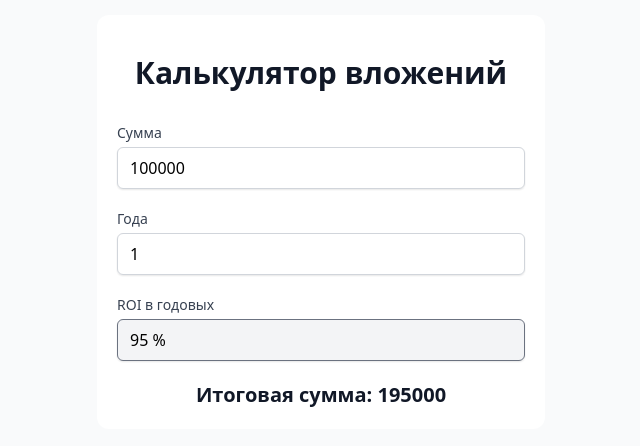
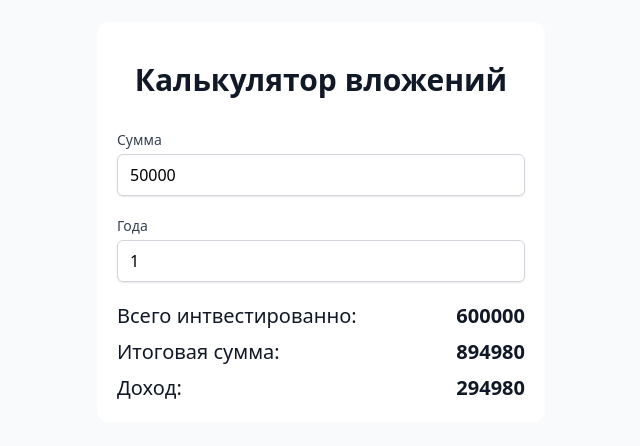
Before and after one commit to blackPavlin/russianestateincome, a Vue app in the folder client/: page /calculator in a window 1280 px wide. Shown: the part 178-624 px from the top of the page, without its empty margins (319-959 px from the left). Built offline with nearby package versions, Linux system fonts and the light colour scheme.

Commit message:
Добавил метатеги

```diff
--- a/client/public/index.html
+++ b/client/public/index.html
@@ -4,6 +4,13 @@
     <meta charset="utf-8">
     <meta http-equiv="X-UA-Compatible" content="IE=edge">
     <meta name="viewport" content="width=device-width,initial-scale=1.0">
+    <meta name="description" content="">
+    <meta property="og:image" content="/images/logo.png">
+    <meta property="og:image:type" content="image/png">
+    <meta property="og:image:width" content="216">
+    <meta property="og:image:height" content="180">
+    <meta property="og:description" content="">
+    <meta property="og:title" content="Russianestateincome">
     <link rel="icon" href="<%= BASE_URL %>favicon.ico">
     <title>Russianestateincome</title>
   </head>
--- a/client/src/views/Calculator.vue
+++ b/client/src/views/Calculator.vue
@@ -36,24 +36,25 @@
           </div>
         </div>
 
-        <div class="mb-5">
-          <label class="block text-sm font-medium text-gray-700"
-            >ROI в годовых</label
+        <div class="text-left">
+          <div
+            class="mt-5 text-xl font-medium text-gray-900 flex justify-between"
           >
+            <span>Всего интвестированно: </span>
+            <span class="font-bold">{{ totalInvestment.toFixed(0) }}</span>
+          </div>
 
-          <div class="mt-1 relative rounded-md shadow-sm">
-            <input
-              type="text"
-              value="95 %"
-              class="mt-1 block w-full rounded-md bg-gray-100 shadow-sm focus:border-indigo-300 focus:ring focus:ring-indigo-200 focus:ring-opacity-50"
-              disabled
-            />
+          <div
+            class="mt-2 text-xl font-medium text-gray-900 flex justify-between"
+          >
+            Итоговая сумма:
+            <span class="font-bold">{{ balance.toFixed(0) }}</span>
           </div>
-        </div>
 
-        <div class="text-center">
-          <div class="mt-5 text-xl font-bold text-gray-900">
-            Итоговая сумма: {{ summ.toFixed() }}
+          <div
+            class="mt-2 text-xl font-medium text-gray-900 flex justify-between"
+          >
+            Доход: <span class="font-bold">{{ profit.toFixed(0) }}</span>
           </div>
         </div>
       </form>
@@ -68,15 +69,36 @@ export default defineComponent({
   name: "Calculator",
   setup() {
     const form = reactive({
-      amount: 100000,
+      amount: 50000,
       years: 1,
     });
 
-    const summ = computed(() => form.amount * Math.pow(0.95 + 1, form.years));
+    // Всего инвестированно
+    const totalInvestment = computed(() => form.amount * form.years * 12);
+
+    // Всего на балансе
+    const balance = computed(() => {
+      const incomePerQuarters: number[] = [];
+
+      for (let i = 0; i < (form.years * 12) / 4; i += 1) {
+        const investments =
+          form.amount * 4 +
+          incomePerQuarters.reduce((prev, curr) => prev + curr * 0.43, 0);
+
+        incomePerQuarters.push(investments);
+      }
+
+      return incomePerQuarters.reduce((prev, curr) => prev + curr, 0);
+    });
+
+    // Доход за период
+    const profit = computed(() => balance.value - totalInvestment.value);
 
     return {
       form,
-      summ,
+      totalInvestment,
+      balance,
+      profit,
     };
   },
 });
```
Also changed, not shown: client/public/images/logo.png (added).
